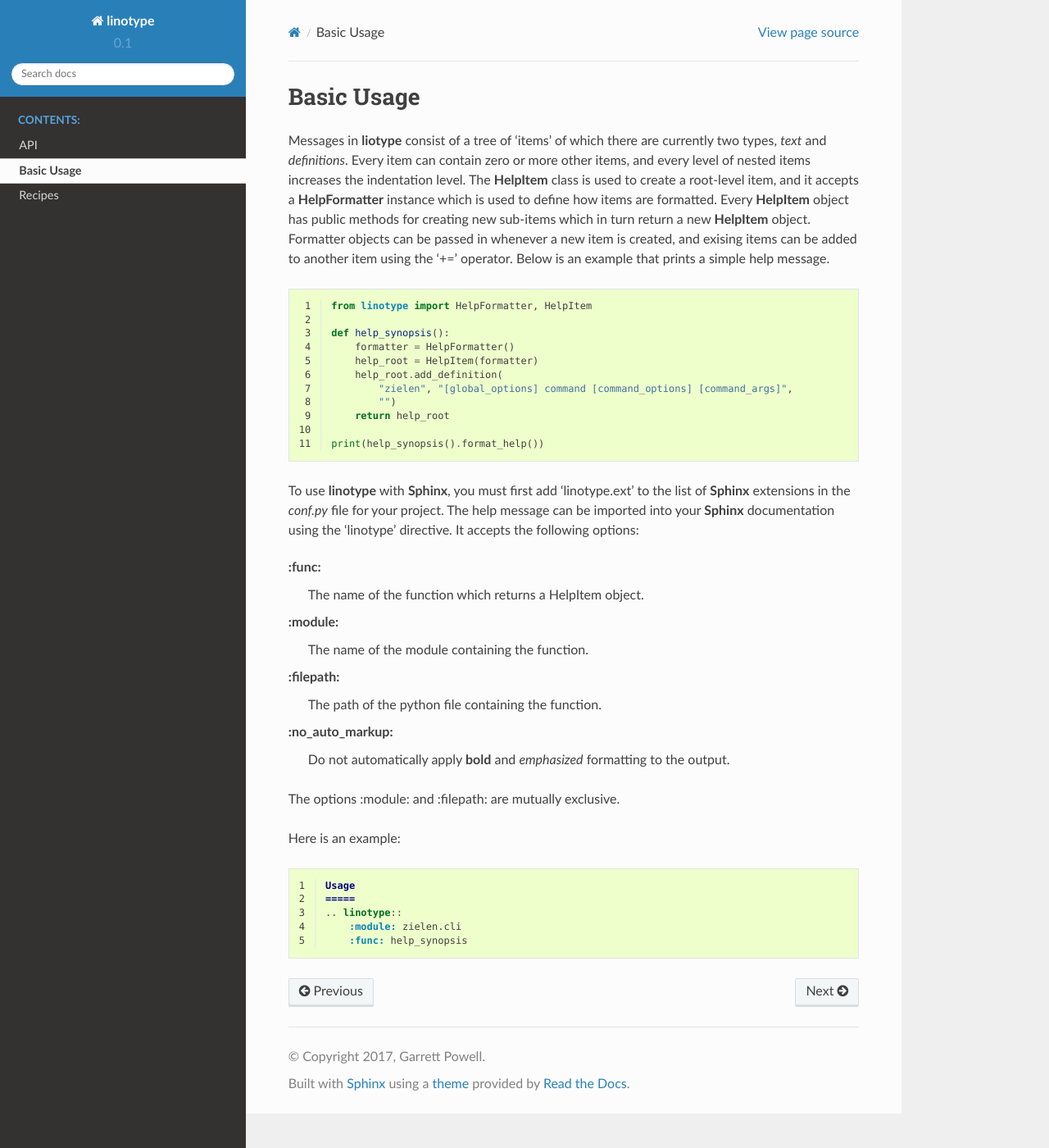
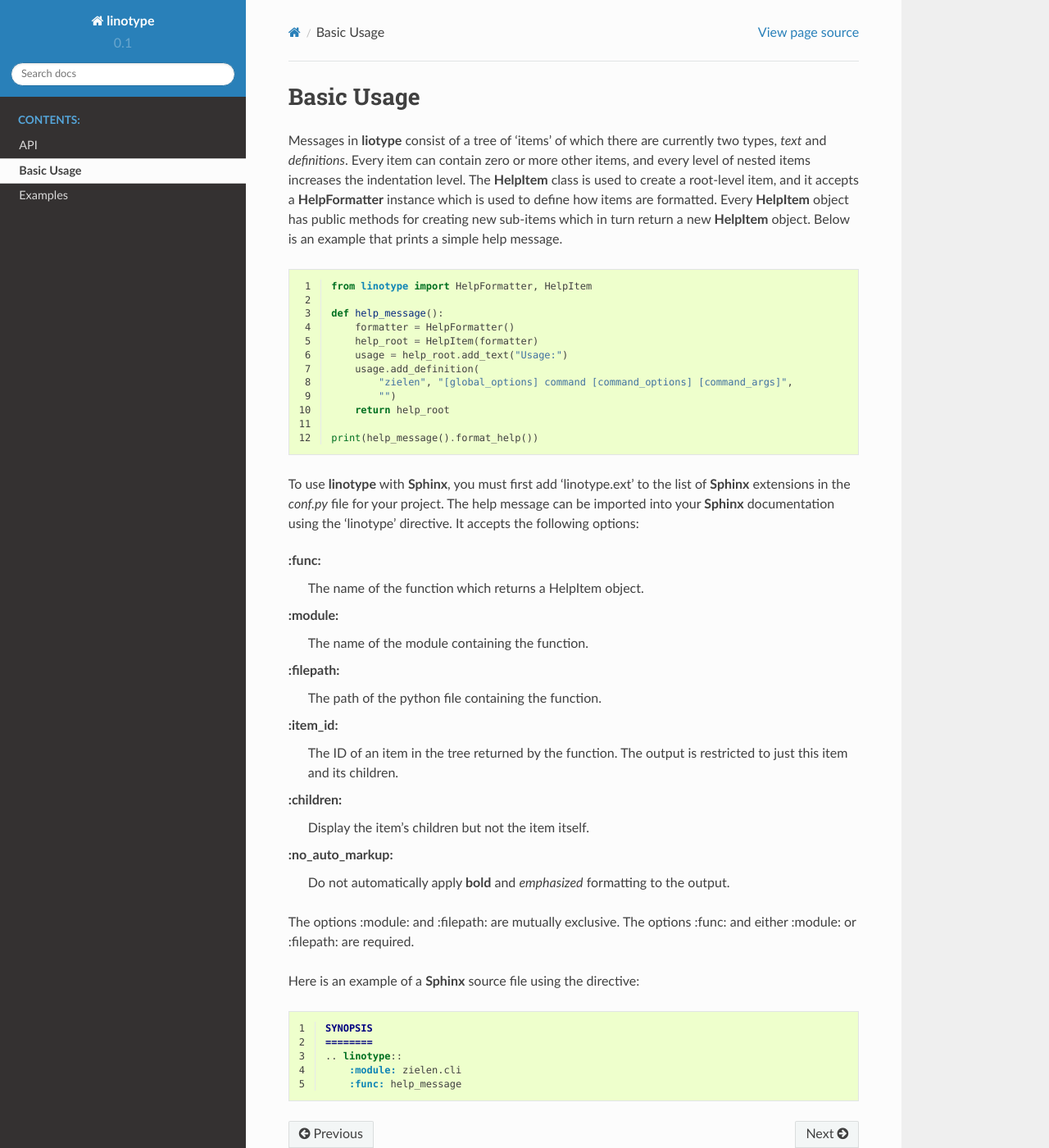
Before and after one commit to lostatc/linotype, a Sphinx documentation site: the page built from docs/usage.rst, in a window 1280 px wide and 1400 px high. Shown: the whole window at 82% size. Built offline with Sphinx 7.4.7 and the Read the Docs theme 2.0.0, drawn with Linux system fonts in a browser that asks for light colours.

Commit message:
Implement item IDs
The purpose of this change is to allow specific items to be addressable
from the Sphinx directive without requiring them to be in a separate
function.

```diff
--- a/docs/index.rst
+++ b/docs/index.rst
@@ -12,7 +12,7 @@
 
    api
    usage
-   recipes
+   examples
 
 Indices and tables
 ==================
--- a/docs/usage.rst
+++ b/docs/usage.rst
@@ -6,25 +6,24 @@
 level. The **HelpItem** class is used to create a root-level item, and it
 accepts a **HelpFormatter** instance which is used to define how items are
 formatted. Every **HelpItem** object has public methods for creating new
-sub-items which in turn return a new **HelpItem** object. Formatter objects can
-be passed in whenever a new item is created, and exising items can be added to
-another item using the '+=' operator. Below is an example that prints a simple
-help message.
+sub-items which in turn return a new **HelpItem** object. Below is an example
+that prints a simple help message.
 
 .. code-block:: python
     :linenos:
 
     from linotype import HelpFormatter, HelpItem
 
-    def help_synopsis():
+    def help_message():
         formatter = HelpFormatter()
         help_root = HelpItem(formatter)
-        help_root.add_definition(
+        usage = help_root.add_text("Usage:")
+        usage.add_definition(
             "zielen", "[global_options] command [command_options] [command_args]",
             "")
         return help_root
 
-    print(help_synopsis().format_help())
+    print(help_message().format_help())
 
 To use **linotype** with **Sphinx**, you must first add 'linotype.ext' to the
 list of **Sphinx** extensions in the *conf.py* file for your project. The help
@@ -40,19 +39,27 @@
 \:filepath\:
     The path of the python file containing the function.
 
+\:item_id\:
+    The ID of an item in the tree returned by the function. The output is
+    restricted to just this item and its children.
+
+\:children\:
+    Display the item's children but not the item itself.
+
 \:no_auto_markup\:
     Do not automatically apply **bold** and *emphasized* formatting to the
     output.
 
-The options :module: and :filepath: are mutually exclusive.
+The options :module: and :filepath: are mutually exclusive. The options :func:
+and either :module: or :filepath: are required.
 
-Here is an example:
+Here is an example of a **Sphinx** source file using the directive:
 
 .. code-block:: rst
     :linenos:
 
-    Usage
-    =====
+    SYNOPSIS
+    ========
     .. linotype::
         :module: zielen.cli
-        :func: help_synopsis
+        :func: help_message
```
Also changed, not shown: docs/examples.rst (added, +149 -0 lines), docs/recipes.rst (deleted, +0 -110 lines), 3 other files.
